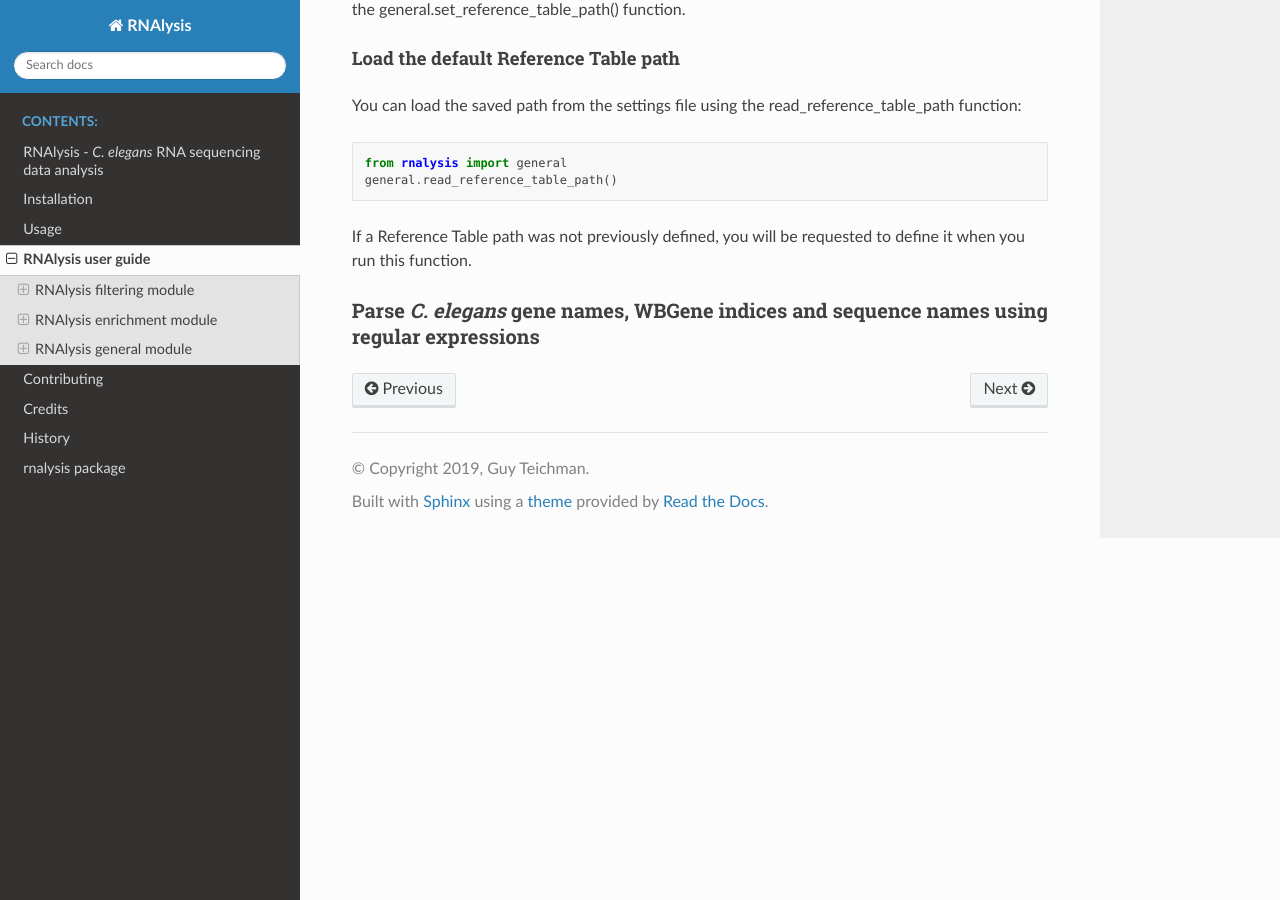
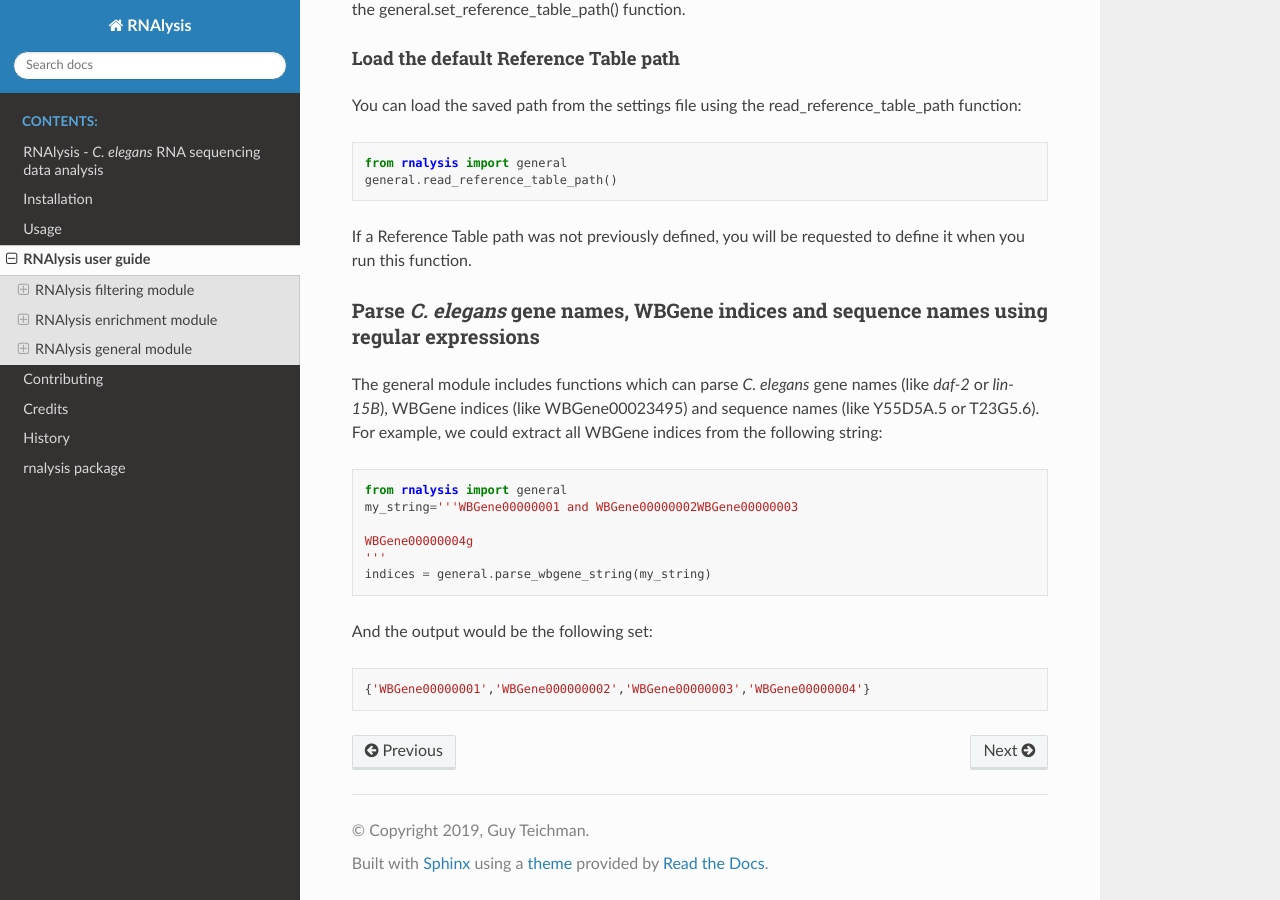
Before and after one commit to GuyTeichman/RNAlysis, a Sphinx documentation site: the page built from docs/source/rnalysis_user_guide.rst, in a window 1280 px wide and 900 px high, scrolled down 12755 px. Built offline with Sphinx 7.4.7 and the Read the Docs theme 2.0.0, drawn with Linux system fonts in a browser that asks for light colours.

Commit message:
updated documentation

```diff
--- a/docs/source/rnalysis_user_guide.rst
+++ b/docs/source/rnalysis_user_guide.rst
@@ -426,3 +426,17 @@ If a Reference Table path was not previously defined, you will be requested to d
 
 Parse *C. elegans* gene names, WBGene indices and sequence names using regular expressions
 ===========================================================================================
+
+The general module includes functions which can parse *C. elegans* gene names (like *daf-2* or *lin-15B*), WBGene indices (like WBGene00023495) and sequence names (like Y55D5A.5 or T23G5.6).
+For example, we could extract all WBGene indices from the following string::
+
+    from rnalysis import general
+    my_string='''WBGene00000001 and WBGene00000002WBGene00000003
+
+    WBGene00000004g
+    '''
+    indices = general.parse_wbgene_string(my_string)
+
+And the output would be the following set::
+
+    {'WBGene00000001','WBGene000000002','WBGene00000003','WBGene00000004'}
```
Also changed, not shown: 5 other files.
